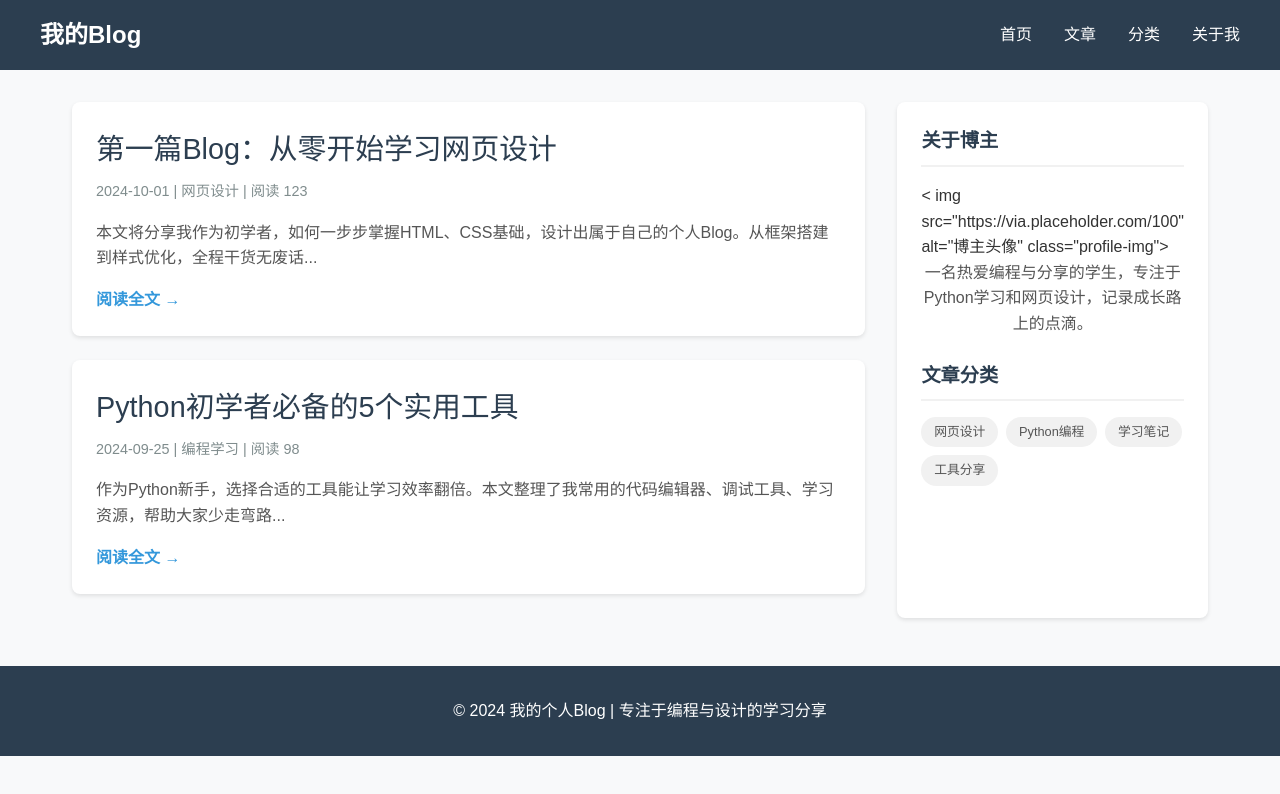
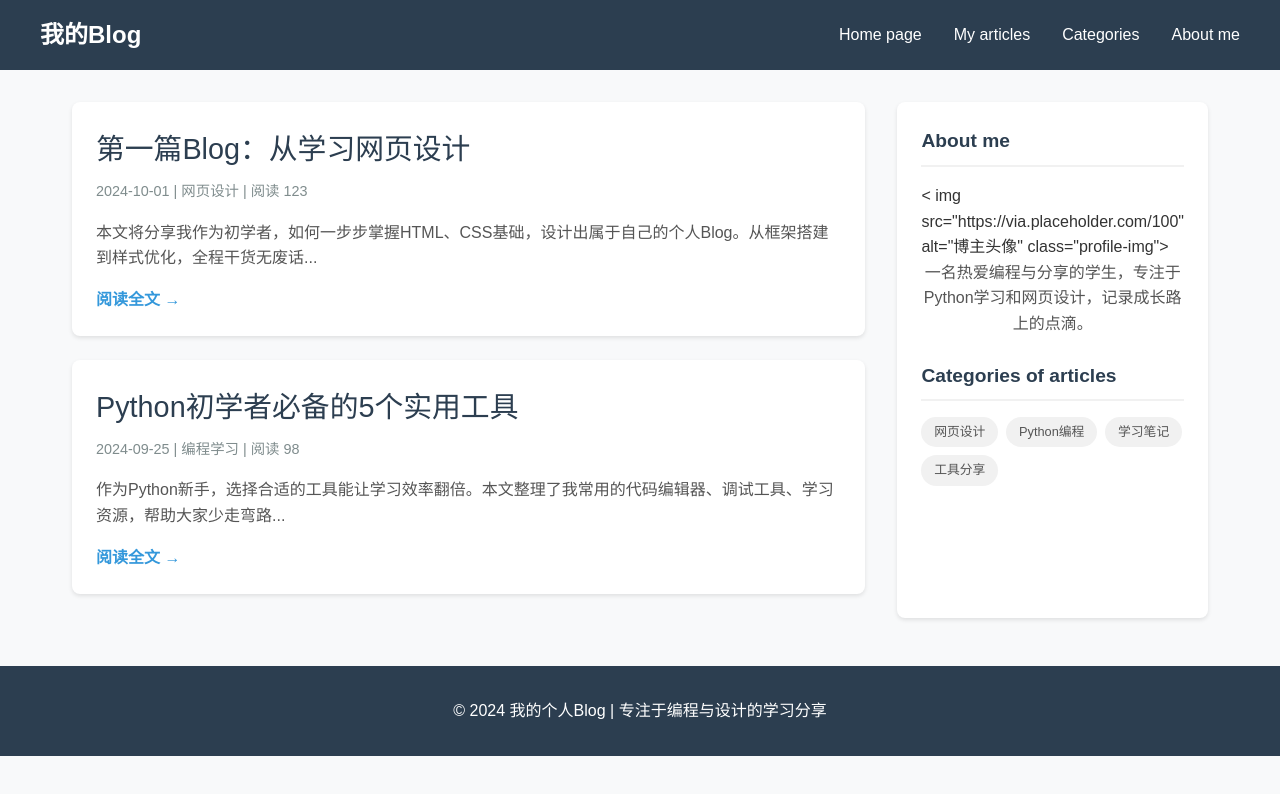
Before and after one commit to zhongyu1124/zhongyu1124.github.io, a plain HTML site: page index.html in a window 1280 px wide. Drawn offline with Linux system fonts and the light colour scheme.

Commit message:
Update index.html

```diff
--- a/index.html
+++ b/index.html
@@ -3,7 +3,7 @@
 <head>
     <meta charset="UTF-8">
     <meta name="viewport" content="width=device-width, initial-scale=1.0">
-    <title>我的个人Blog</title>
+    <title> My Blog</title>
     <style>
         * {
             margin: 0;
@@ -155,10 +155,10 @@
         <div class="nav-container">
             <a href=" " class="logo">我的Blog</a >
             <div class="nav-links">
-                <a href="#">首页</a >
-                <a href="#">文章</a >
-                <a href="#">分类</a >
-                <a href="#">关于我</a >
+                <a href="#">Home page</a >
+                <a href="#">My articles</a >
+                <a href="#">Categories</a >
+                <a href="#">About me</a >
             </div>
         </div>
     </nav>
@@ -168,7 +168,7 @@
         <!-- 文章列表 -->
         <div class="post-list">
             <div class="post-card">
-                <a href="#" class="post-title">第一篇Blog：从零开始学习网页设计</a >
+                <a href="#" class="post-title">第一篇Blog：从学习网页设计</a >
                 <div class="post-meta">2024-10-01 | 网页设计 | 阅读 123</div>
                 <p class="post-excerpt">本文将分享我作为初学者，如何一步步掌握HTML、CSS基础，设计出属于自己的个人Blog。从框架搭建到样式优化，全程干货无废话...</p >
                 <a href="#" class="read-more">阅读全文 →</a >
@@ -183,11 +183,11 @@
 
         <!-- 侧边栏 -->
         <div class="sidebar">
-            <h3 class="sidebar-title">关于博主</h3>
+            <h3 class="sidebar-title">About me</h3>
             < img src="https://via.placeholder.com/100" alt="博主头像" class="profile-img">
             <p class="profile-desc">一名热爱编程与分享的学生，专注于Python学习和网页设计，记录成长路上的点滴。</p >
 
-            <h3 class="sidebar-title">文章分类</h3>
+            <h3 class="sidebar-title">Categories of articles</h3>
             <div class="tag-list">
                 <a href="#" class="tag">网页设计</a >
                 <a href="#" class="tag">Python编程</a >
```
